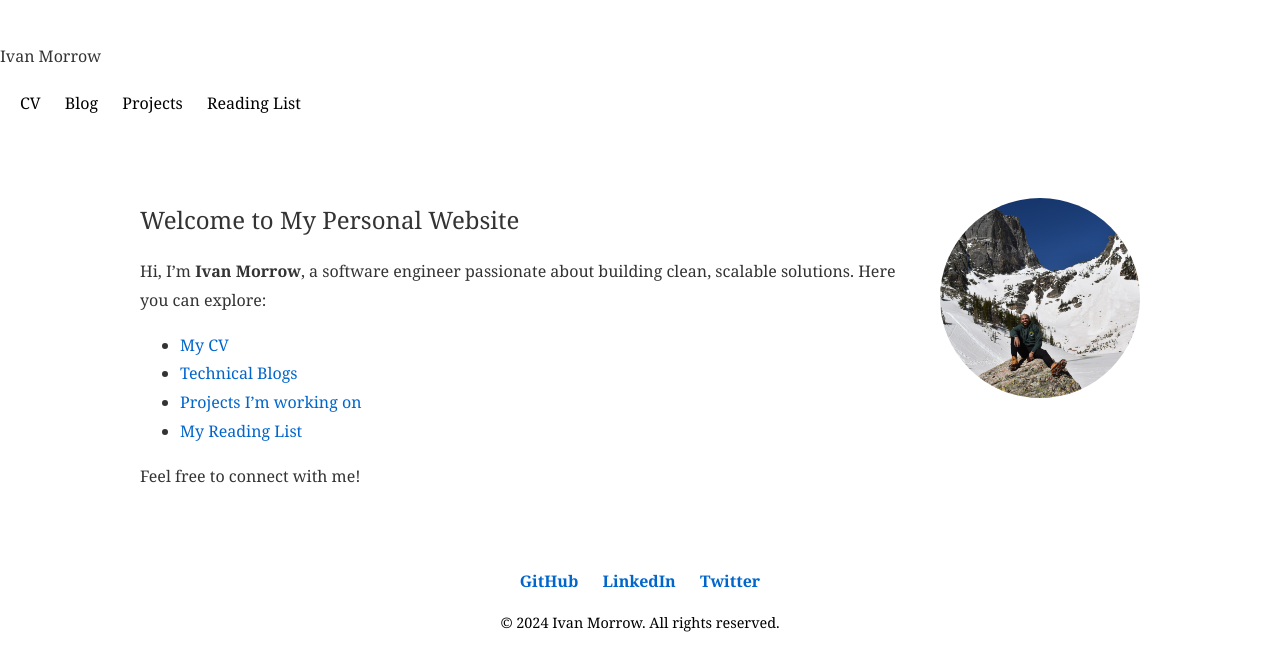
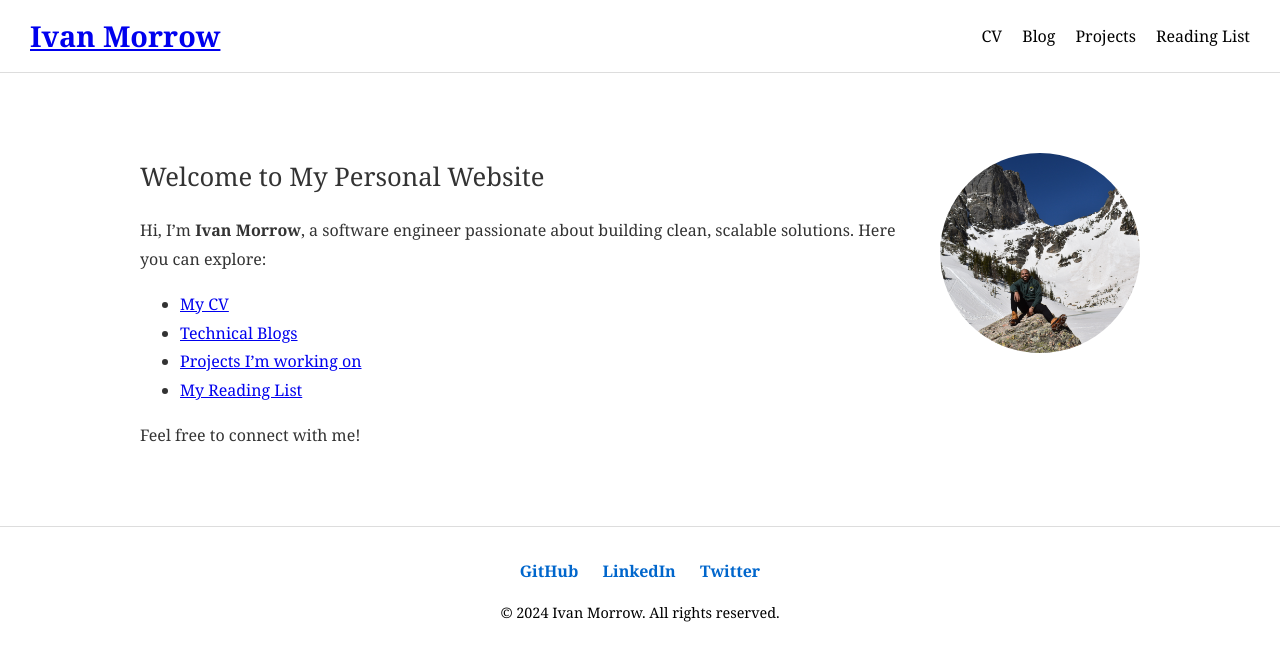
Before and after one commit to ixmorrow/ixmorrow.github.io, a Jekyll site: the page built from index.md, in a window 1280 px wide. Shown: the top 671 px of the page. Built offline with Jekyll 4.4.1, drawn with Linux system fonts in a browser that asks for light colours.

Commit message:
revert font changes

```diff
--- a/assets/css/style.css
+++ b/assets/css/style.css
@@ -8,44 +8,37 @@ body {
     color: #333;
 }
 
-/* Header styling */
-header h1 a {
-    font-family: Georgia, 'Times New Roman', Times, serif;
-    color: inherit;
-    text-decoration: none;
+/* Header Styling */
+header {
+    background: #fff;
+    color: #000;
+    display: flex;
+    justify-content: space-between;
+    /* Title left, links right */
+    align-items: center;
+    padding: 10px 30px;
+    border-bottom: 1px solid #ddd;
+}
+
+header h1 {
+    font-family: Georgia, serif;
+    font-size: 1.8rem;
+    margin: 0;
+}
+
+header nav {
+    display: flex;
+    gap: 20px;
 }
 
 header nav a {
-    font-family: Georgia, 'Times New Roman', Times, serif;
     color: #000;
     text-decoration: none;
-    margin-left: 20px;
+    font-size: 1rem;
 }
 
 header nav a:hover {
     text-decoration: underline;
-}
-
-h1,
-h2,
-h3,
-h4,
-h5,
-h6 {
-    font-family: Georgia, 'Times New Roman', Times, serif;
-    font-weight: normal;
-    margin-bottom: 10px;
-}
-
-/* Footer styling */
-footer {
-    font-family: Georgia, 'Times New Roman', Times, serif;
-    color: #000;
-    text-align: center;
-}
-
-footer p {
-    font-size: 0.9rem;
 }
 
 /* Main Content */
@@ -77,6 +70,28 @@ main {
     margin: 20px auto;
 }
 
+/* Heading Styling */
+h2,
+h3 {
+    font-family: Georgia, serif;
+    font-size: 1.6rem;
+    font-weight: normal;
+    margin-bottom: 10px;
+}
+
+/* Footer Styling */
+footer {
+    background: #fff;
+    color: #000;
+    text-align: center;
+    padding: 20px 0;
+    border-top: 1px solid #ddd;
+}
+
+footer p {
+    font-size: 0.9rem;
+}
+
 .social-links {
     list-style: none;
     padding: 0;
@@ -97,19 +112,3 @@ main {
 .social-links a:hover {
     text-decoration: underline;
 }
-
-p,
-a,
-li {
-    font-family: Georgia, 'Times New Roman', Times, serif;
-    font-size: 1rem;
-}
-
-a {
-    color: #0066cc;
-    text-decoration: none;
-}
-
-a:hover {
-    text-decoration: underline;
-}
```
